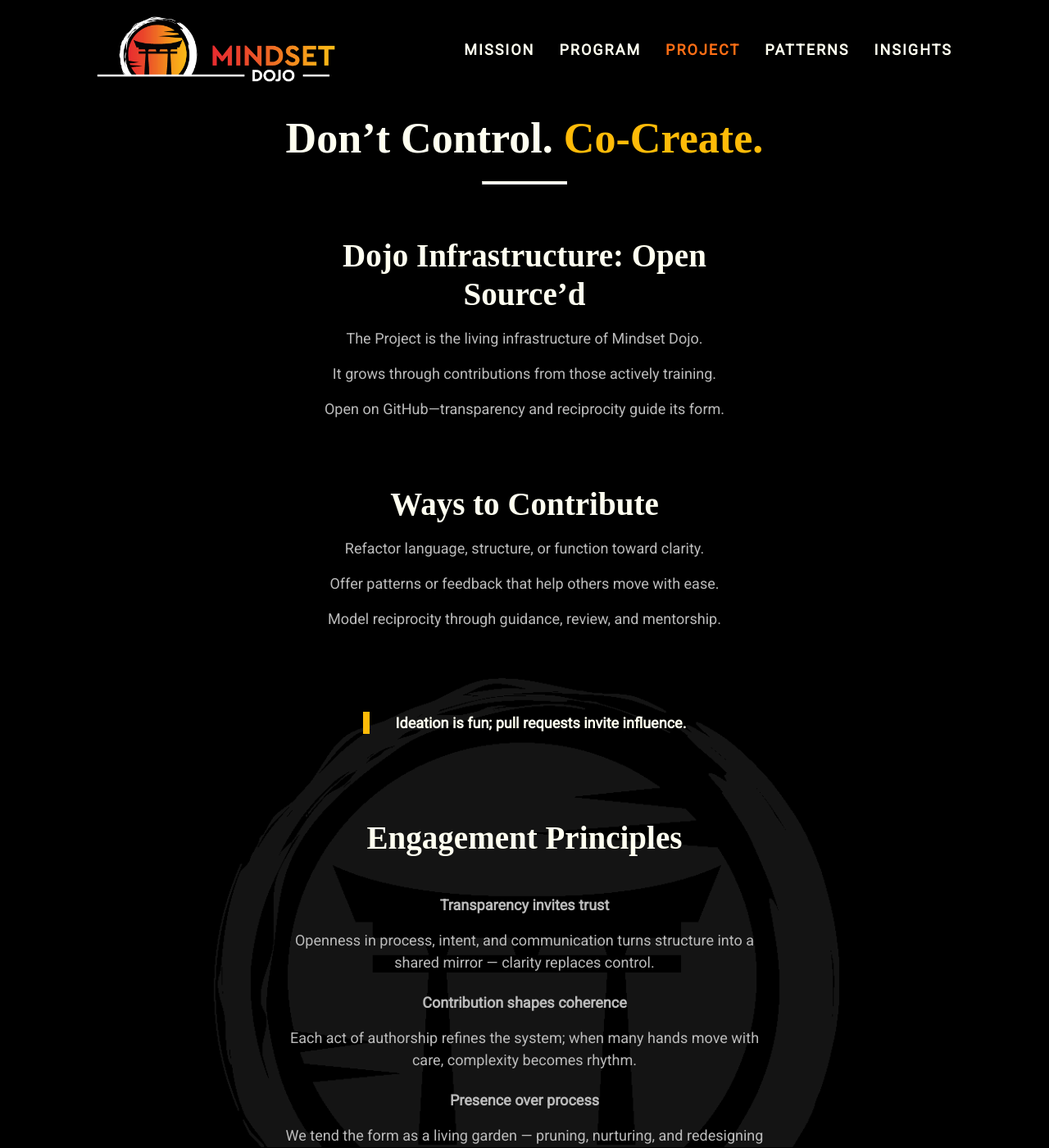
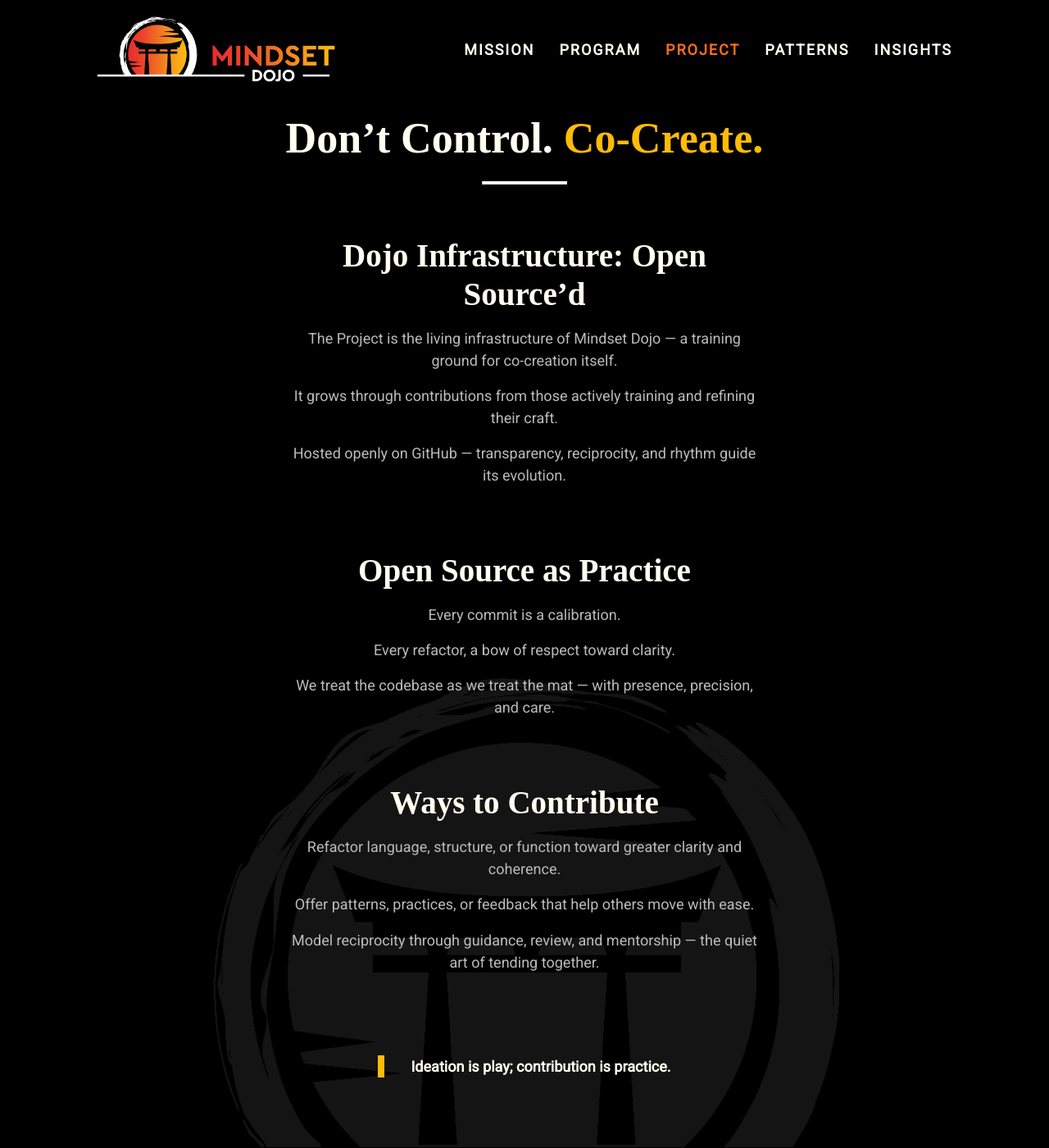
Before and after one commit to mindset-dojo/mindset-dojo.github.io, a Jekyll site: the page built from project.md, in a window 1280 px wide and 1400 px high. Shown: the whole window at 82% size. Built offline with Jekyll 4.4.1, drawn with Linux system fonts in a browser that asks for light colours; some web fonts are replaced; some of the changed text lies outside the part shown.

Commit message:
feat: Project page uplift

```diff
--- a/_data/sections/project.yaml
+++ b/_data/sections/project.yaml
@@ -1,25 +1,32 @@
 ---
 mantra: "Don’t Control. Co-Create."
 mantra_mark: "Co-Create."
-description: "An open-source dojo—where presence meets practice through shared stewardship. We refine structure as we train, evolving the system through care, contribution, and rhythm."
+description: "An open-source dojo — where presence meets practice through shared stewardship. Structure evolves through care, contribution, and rhythm as we train together."
 sections:
   - type: text
     data:
       label: "Dojo Infrastructure: Open Source’d"
       items:
-        - "The Project is the living infrastructure of Mindset Dojo."
-        - "It grows through contributions from those actively training."
-        - "Open on GitHub—transparency and reciprocity guide its form."
+        - "The Project is the living infrastructure of Mindset Dojo — a training ground for co-creation itself."
+        - "It grows through contributions from those actively training and refining their craft."
+        - "Hosted openly on GitHub — transparency, reciprocity, and rhythm guide its evolution."
+  - type: text
+    data:
+      label: "Open Source as Practice"
+      items:
+        - "Every commit is a calibration."
+        - "Every refactor, a bow of respect toward clarity."
+        - "We treat the codebase as we treat the mat — with presence, precision, and care."
   - type: text
     data:
       label: "Ways to Contribute"
       items:
-        - "Refactor language, structure, or function toward clarity."
-        - "Offer patterns or feedback that help others move with ease."
-        - "Model reciprocity through guidance, review, and mentorship."
+        - "Refactor language, structure, or function toward greater clarity and coherence."
+        - "Offer patterns, practices, or feedback that help others move with ease."
+        - "Model reciprocity through guidance, review, and mentorship — the quiet art of tending together."
   - type: quote
     data:
-      text: "Ideation is fun; pull requests invite influence."
+      text: "Ideation is play; contribution is practice."
   - type: list
     data:
       label: "Engagement Principles"
@@ -29,10 +36,10 @@ sections:
           description: "Openness in process, intent, and communication turns structure into a shared mirror — clarity replaces control."
         - id: contribution
           label: "Contribution shapes coherence"
-          description: "Each act of authorship refines the system; when many hands move with care, complexity becomes rhythm."
+          description: "Each act of authorship refines the whole; when many hands move with care, complexity becomes rhythm."
         - id: presence
-          label: "Presence over process"
-          description: "We tend the form as a living garden — pruning, nurturing, and redesigning as awareness matures."
+          label: "Presence tends the form"
+          description: "We treat the system as a living garden — pruning, nurturing, and redesigning as awareness matures."
   - type: designations
     data:
       label: "Leadership Designations"
@@ -43,7 +50,7 @@ sections:
           intention: "Strengthen, clarify, and amplify the mission"
           aspects:
             - label: "Join Cultivator Circle regularly"
-            - label: "Contribute to expertise in a mutually beneficial way"
+            - label: "Contribute expertise in a mutually beneficial way"
             - label: "Green Level+, vouched for by existing Cultivator(s)"
         - label: "(Organizationally-Focused) Cultivator"
           intention: "Guide, harmonize, and model training authorship"
```
